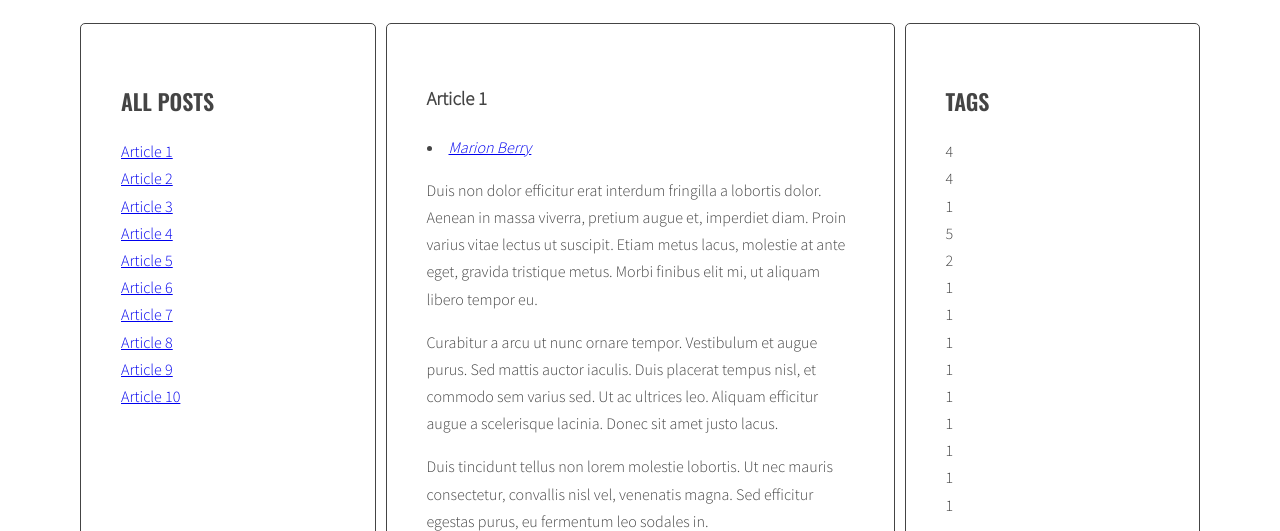
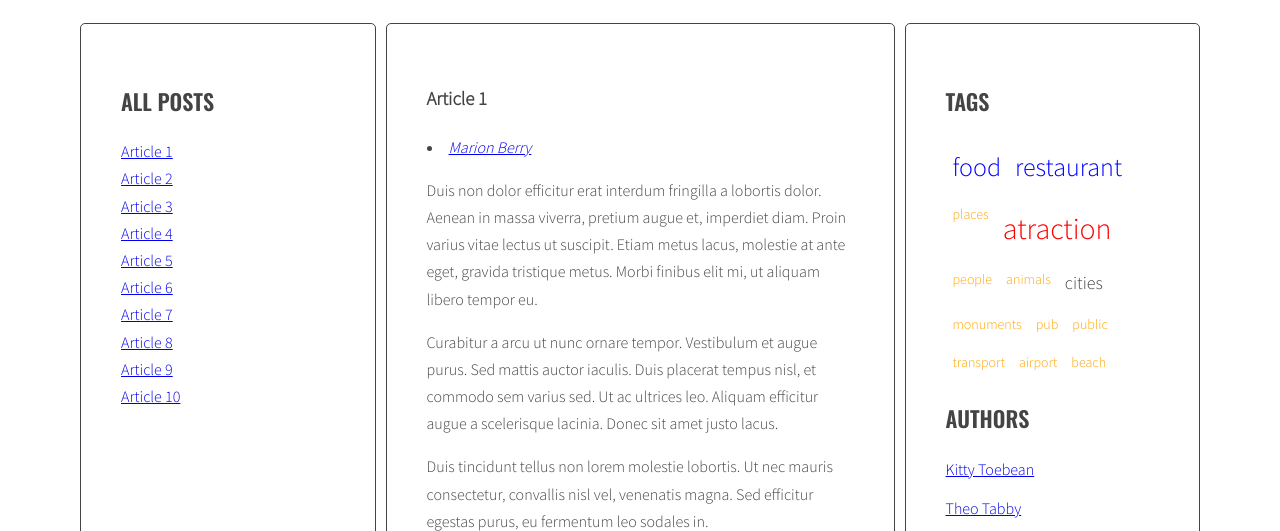
Before and after one commit to furman870203/javascript-blog, a website: page index.html in a window 1280 px wide. Shown: the part 220-751 px from the top of the page. Drawn offline with nearby package versions, Linux system fonts and the light colour scheme.

Commit message:
add tags cloud

```diff
--- a/index.html
+++ b/index.html
@@ -68,7 +68,7 @@
                       </ul>
                     </div>
                   </article>
-                  <article class="post" id="article-4" data-tags="animals atraction" data-author="Kitty Toebean">
+                  <article class="post" id="article-4" data-tags="animals cities atraction" data-author="Kitty Toebean">
                     <h3 class="post-title">Article 4</h3>
                     <p class="post-author"></p>
                     <div class="post-content">
@@ -96,7 +96,7 @@
                       </ul>
                     </div>
                   </article>
-                  <article class="post" id="article-6" data-tags="monuments restaurant atraction" data-author="George Tuxedo">
+                  <article class="post" id="article-6" data-tags="monuments cities restaurant atraction" data-author="George Tuxedo">
                     <h3 class="post-title">Article 6</h3>
                     <p class="post-author"></p>
                     <div class="post-content">
@@ -124,7 +124,7 @@
                       </ul>
                     </div>
                   </article>
-                  <article class="post" id="article-8" data-tags="public transport" data-author="Theo Tabby">
+                  <article class="post" id="article-8" data-tags="public pub transport" data-author="Theo Tabby">
                     <h3 class="post-title">Article 8</h3>
                     <p class="post-author"></p>
                     <div class="post-content">
--- a/js/script.js
+++ b/js/script.js
@@ -103,7 +103,7 @@ function calculateTagClass(count, params){
   const normalizedMax = params.max - params.min;
   const percentage = normalizedCount / normalizedMax;
   const classNumber = Math.floor( percentage * (optCloudClassCount - 1) + 1 );
-  return (optCloudClassPrefix, classNumber);
+  return optCloudClassPrefix + classNumber;
 }
 
 
@@ -157,7 +157,7 @@ function generateTags(){
   const tagList = document.querySelector(optTagsListSelector);
 
   const tagsParams = calculateTagsParams(allTags);
-  console.log('tagsParams:', tagsParams)
+
 
   /* [NEW] create variable for all links HTML code */
   let allTagsHTML = '';
@@ -165,9 +165,9 @@ function generateTags(){
   /* [NEW] START LOOP: for each tag in allTags: */
   for(let tag in allTags){
   /* [NEW] generate code of a link and add it to allTagsHTML */
-    const tagLinkHTML = '<li>' + calculateTagClass(allTags[tag], tagsParams) + '</li>';
+    const tagLinkHTML = '<li class="' + calculateTagClass(allTags[tag], tagsParams) +'">' + tag + '</li>';
     allTagsHTML += tagLinkHTML;
-    console.log('tagLinkHTML:', tagLinkHTML);
+
   }
   /* [NEW] END LOOP: for each tag in allTags: */
 
--- a/sass/style.scss
+++ b/sass/style.scss
@@ -120,3 +120,32 @@ body {
     margin: 0 10px 0 0;
   }
 }
+
+.list.tags {
+  display: flex;
+  flex-wrap: wrap;
+
+  li {
+    padding: 7px;
+  }
+}
+
+.tag-size-1 {
+  font-size: 14px;
+  color: orange;
+}
+.tag-size-2 {
+  font-size: 18px;
+}
+.tag-size-3 {
+  font-size: 22px;
+  color: steelblue;
+}
+.tag-size-4 {
+  font-size: 26px;
+  color: blue;
+}
+.tag-size-5 {
+  font-size: 30px;
+  color: red;
+}
```
Also changed, not shown: css/style.css, 1 other file.
